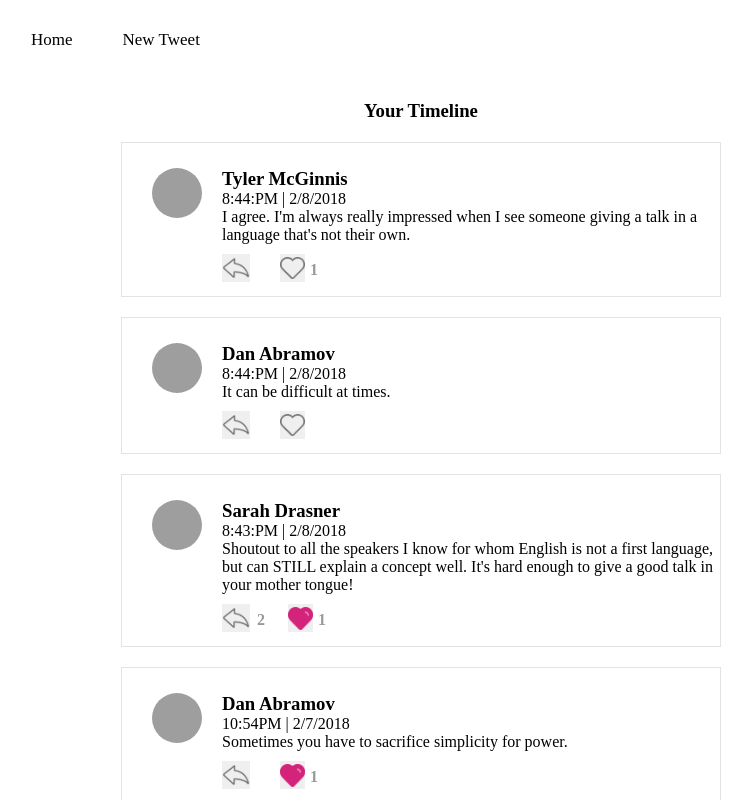
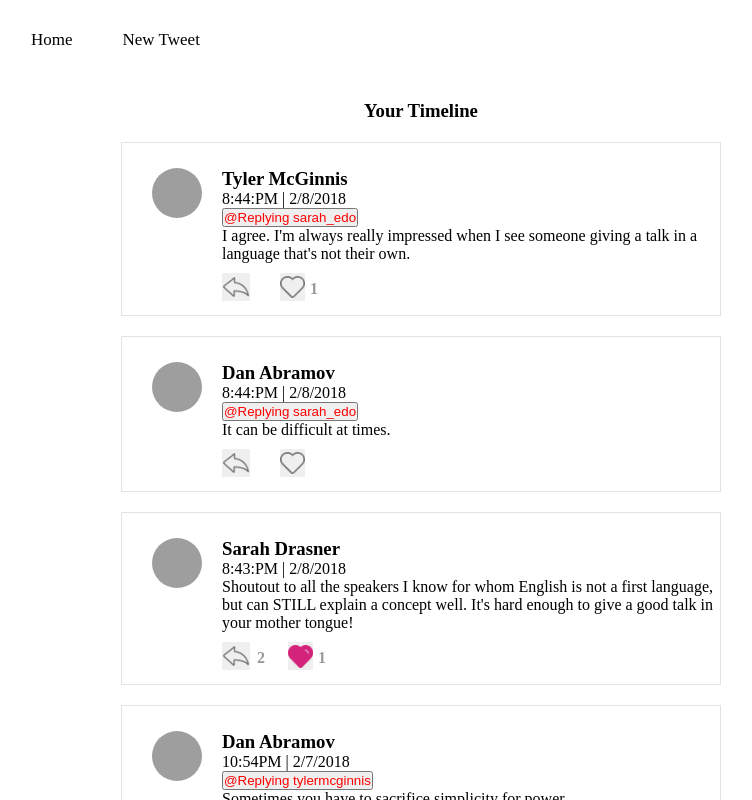
Before and after one commit to sbuteryd/Tweets, a React (Create React App) app: page / in a window 1280 px wide. Shown: the top 800 px of the page, without its empty margins (219-971 px from the left). Built offline with nearby package versions, Linux system fonts and the light colour scheme; grey boxes are pictures that could not be loaded.

Commit message:
withRouter

```diff
--- a/package.json
+++ b/package.json
@@ -6,6 +6,7 @@
     "react": "^16.9.0",
     "react-dom": "^16.9.0",
     "react-redux": "^7.1.1",
+    "react-redux-loading": "^1.0.1",
     "react-router-dom": "^5.0.1",
     "react-scripts": "3.1.1",
     "redux": "^4.0.4",
--- a/src/actions/share.js
+++ b/src/actions/share.js
@@ -2,6 +2,7 @@ import {get_tweets} from "./tweets";
 import {get_users} from "./users";
 import {get_authedUser} from "./autheduser";
 import * as  API from '../utils/api'
+
 
 
 const AUTHED_USER = 'tylermcginnis'
@@ -13,7 +14,7 @@ export function handleInitData() {
             dispatch(get_users(users))
             dispatch(get_authedUser(AUTHED_USER))
             dispatch(get_tweets(tweets))
-        //
+            //
         })
     }
 }
--- a/src/component/App.js
+++ b/src/component/App.js
@@ -1,39 +1,46 @@
-import React,{Component,Fragment} from 'react';
+import React, {Component, Fragment} from 'react';
 import {handleInitData} from '../actions/share'
 // import * as API from '../utils/api'
 import {connect} from 'react-redux'
-import Dashboard  from '../component/Dashboard'
+import Dashboard from '../component/Dashboard'
 import NewTweet from './NewTweet'
 import TweetPage from './TweetPage'
 
-import {BrowserRouter as Router,Route} from 'react-router-dom'
+import {BrowserRouter as Router, Route} from 'react-router-dom'
 import Nav from './Nav'
 
 
-class App extends Component{
+class App extends Component {
     componentDidMount() {
         this.props.dispatch(handleInitData())
     }
 
     render() {
         return (
+            <Router>
                 <Fragment>
+                    <Nav/>
                     <div>
-                    <Router>
-                        <Nav/>
+                        {this.props.loading ? null:
+                        <div>
                             <Route path="/" exact component={Dashboard}/>
                             <Route path="/new" component={NewTweet}/>
                             <Route path="/tweet/:id" component={TweetPage}/>
-                    </Router>
+                        </div>
+                        }
+
                     </div>
                 </Fragment>
+            </Router>
         );
     }
 }
-function mapStateToProps({authedUser,tweets,users}) {
+
+function mapStateToProps({authedUser, tweets, users}) {
     console.log(authedUser)
     return {
+        loading:authedUser ===null
     }
 }
 
-export default connect()(App);
+export default connect(mapStateToProps)(App);
--- a/src/component/TweetPage.js
+++ b/src/component/TweetPage.js
@@ -6,18 +6,19 @@ import NewTweet from './NewTweet'
 
 class TweetPage extends Component {
     render() {
-        const {id,tweets} = this.props;
-        console.log(id,tweets)
+        const { id, replies } = this.props
         return (
             <div>
                 <div>
                     <Tweets id={id}/>
                     <NewTweet id={id}/>
                 </div>
+                {replies.length >0&&<h3 className='replies-title'>Replies</h3>}
                 <div className='replies'>
-                    {tweets[id].replies.length >0&&<h3 className='replies-title'>Replies</h3>}
-                    {tweets[id].replies.length>0&&tweets[id].replies.map((id)=>(
+                    {replies.map((id)=>(
+                        <li key={id}>
                             <Tweets key={id} id={id}/>
+                        </li>
                     ))}
                 </div>
             </div>
@@ -29,7 +30,9 @@ function mapStateToProps({tweets,autheduser},props) {
     const {id}= props.match.params
     return {
         id,
-        tweets
+        replies: !tweets[id]
+            ? []
+            : tweets[id].replies.sort((a,b,) => tweets[b].timestamp - tweets[a].timestamp)
     }
 }
 
--- a/src/component/Tweets.js
+++ b/src/component/Tweets.js
@@ -2,7 +2,7 @@ import React, {Component} from 'react'
 import {connect} from 'react-redux'
 import {handleToggleTweet} from '../actions/tweets'
 import {formatDate, formatTweet} from '../utils/helpers'
-import {Link} from 'react-router-dom'
+import {Link, withRouter} from 'react-router-dom'
 
 class Tweets extends Component {
     changeHeart = (e,tweet) => {
@@ -10,13 +10,23 @@ class Tweets extends Component {
 
         this.props.dispatch(handleToggleTweet(tweet))
     }
+    toParent =(e,id)=>{
+        e.preventDefault()
+        this.props.history.push(`/tweet/${id}`)
+    }
+    render() {
+        const { tweet } = this.props
 
-    render() {
+        if (tweet === null) {
+            return <p>This Tweet doesn't existd</p>
+
+        }
         const {
-            avatar, hasLiked, id, likes,
-            name, replies, text,
-            timestamp
+            avatar, hasLiked, id, likes,parent,
+            name, replies,text,
+            timestamp,
         } = this.props.tweet
+
         return (
             <Link className='tweet' to={`/tweet/${id}`}>
                 <div className='container'>
@@ -25,13 +35,20 @@ class Tweets extends Component {
                             <div className='textarea-avatar'>
                                 <img className='textarea-imag' src={avatar} alt=""/>
                             </div>
+
                             <div className='textarea-text'>
+
                                 <div className='textarea-info'>
                                     <h3 className='textarea-info-name'>{name}</h3>
                                     <p className=''>{formatDate(timestamp)}</p>
+                                    {parent&&<button
+                                        onClick={(e)=>this.toParent(e,parent.id)}
+                                        style={{color:'red'}}>
+                                        @Replying {parent.author}
+                                    </button>}
+
                                     <p className='textarea-text-text'>{text}</p>
                                 </div>
-
                                 <div className='textarea-like-container'>
                                     <button className='textarea-like-forward'/>
                                     {replies > 0 && <span className='textarea-like-forward-number'>{replies}</span>
@@ -61,11 +78,13 @@ class Tweets extends Component {
 
 function mapStateToProps({tweets, users, authedUser}, {id}) {
     const tweet = tweets[id]
-    const parentTweet = tweets[tweet.replyingTo] ? tweets[tweet.replyingTo] : null
+
+    const parentTweet = tweet ? tweets[tweet.replyingTo]:null
     return {
-        tweet: formatTweet(tweet, users[tweet.author], authedUser, parentTweet),
+        tweet: tweet ? formatTweet(tweet, users[tweet.author], authedUser, parentTweet)
+            : null,
         authedUser
     }
 }
 
-export default connect(mapStateToProps)(Tweets)
+export default withRouter(connect(mapStateToProps)(Tweets))
--- a/src/reducers/tweets.js
+++ b/src/reducers/tweets.js
@@ -19,13 +19,16 @@ export function tweets(state={},action) {
                 }
             };
         case ADD_TWEET:
-            console.log('ADD_TWEET0000---',action)
+            const {newTweet} = action
             let replyingTo= {}
-            if(action.newTweet.replyingTo !==null){
+            if(newTweet.replyingTo !==null){
                 replyingTo ={
-                    ...state[action.newTweet.replyingTo],
-                    replies:state[action.newTweet.replyingTo]
-                        .replies.concat(action.newTweet.id)
+                   [newTweet.replyingTo]:{
+                       ...state[newTweet.replyingTo],
+                       replies:state[newTweet.replyingTo]
+                           .replies.concat(action.newTweet.id)
+                   },
+
                 }
             }
             console.log('replyingTo----',replyingTo)
@@ -34,9 +37,7 @@ export function tweets(state={},action) {
                 [action.newTweet.id]:{
                     ...action.newTweet,
                 },
-                [replyingTo.id]:{
-                    ...replyingTo
-                }
+                ...replyingTo
             }
 
         default:
```
Also changed, not shown: src/actions/tweets.js (+5 -3 lines), 1 other file (tests, documents, lock files or other folders). Lines whose indentation alone changed are shown as unchanged.
